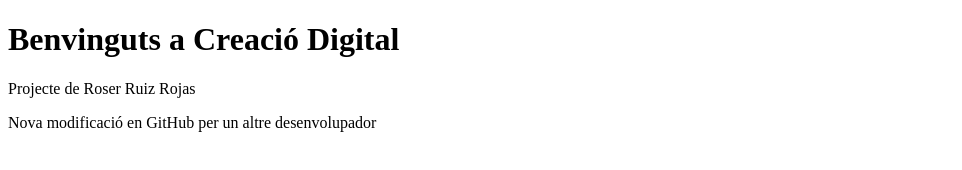
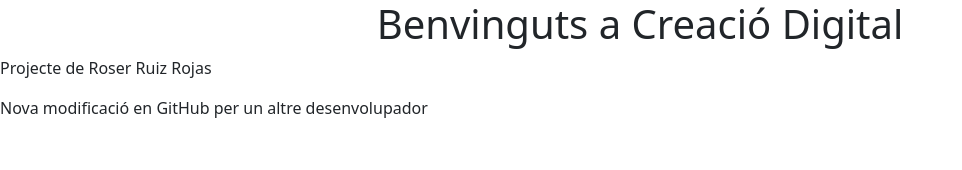
Before and after one commit to roser-rsr/CreacioDigital, a website: page public_html/index.html in a window 1280 px wide. Shown: the whole page, without its empty margins (0-962 px from the left). Drawn offline with nearby package versions, Linux system fonts and the light colour scheme.

Commit message:
Creació Digital: Versió 1.1.1 Afegir el estil Bootstrap

```diff
--- a/public_html/index.html
+++ b/public_html/index.html
@@ -8,10 +8,14 @@ Click nbfs://nbhost/SystemFileSystem/Templates/Other/html.html to edit this temp
         <title>Creació Digital</title>
         <meta charset="UTF-8">
         <meta name="viewport" content="width=device-width, initial-scale=1.0">
+        <link href="https://cdn.jsdelivr.net/npm/bootstrap@5.3.0/dist/css/bootstrap.min.css" rel="stylesheet">
     </head>
     <body>
-        <h1>Benvinguts a Creació Digital</h1>
+        <div class="container">
+            <h1 class="text-center">Benvinguts a Creació Digital</h1>
+        </div>
         <p>Projecte de Roser Ruiz Rojas</p>
         <p>Nova modificació en GitHub per un altre desenvolupador</p>
+        <script src="https://cdn.jsdelivr.net/npm/bootstrap@5.3.0/dist/js/bootstrap.bundle.min.js"></script>
     </body>
 </html>
```
